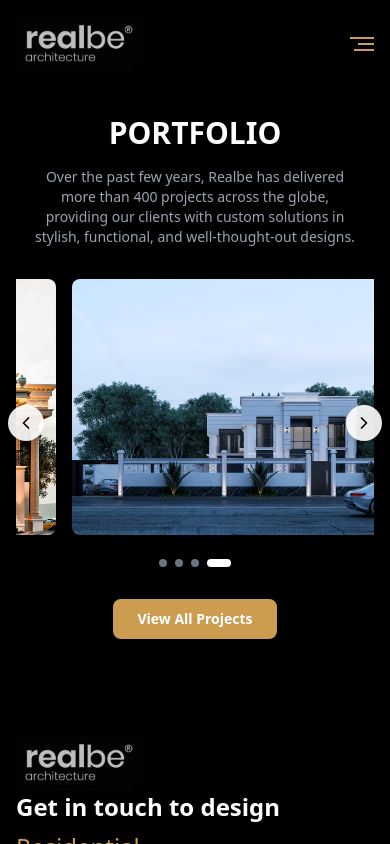
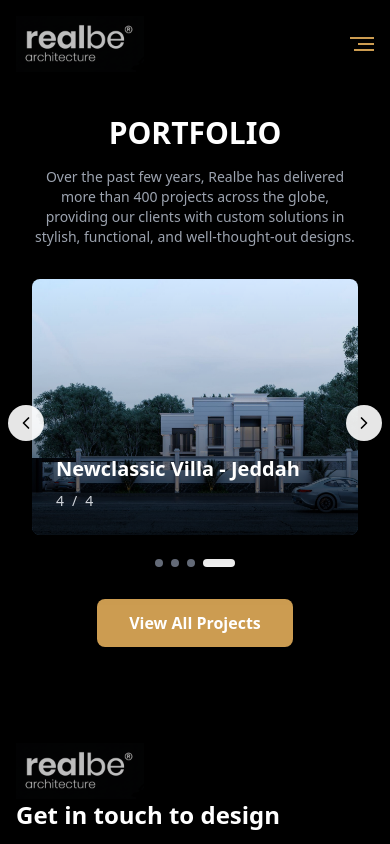
Before and after one commit to asmaylmr117/Realbe-company, a React (Vite) app: page / in a window 390 px wide. Both pictures are taken after a click on the button 26 px from the left and 8415 px from the top of the page. Shown: the part 7993-8837 px from the top of the page. Built offline with nearby package versions, Linux system fonts and the light colour scheme.

Commit message:
finalيارب

```diff
--- a/src/components/Portfolio.jsx
+++ b/src/components/Portfolio.jsx
@@ -4,6 +4,9 @@ import { ChevronLeft, ChevronRight } from 'lucide-react';
 const Portfolio = () => {
   const [currentIndex, setCurrentIndex] = useState(0);
   const [slidesToShow, setSlidesToShow] = useState(4);
+  const [touchStart, setTouchStart] = useState(0);
+  const [touchEnd, setTouchEnd] = useState(0);
+  const [isMobile, setIsMobile] = useState(false);
 
   const projects = [
     { id: 1, title: 'Luxury classic pool', image: './IMG/projects/5new.jpg' },
@@ -16,13 +19,17 @@ const Portfolio = () => {
   useEffect(() => {
     const handleResize = () => {
       if (window.innerWidth < 640) {
-        setSlidesToShow(1); // Mobile
+        setSlidesToShow(1);
+        setIsMobile(true);
       } else if (window.innerWidth < 1024) {
-        setSlidesToShow(2); // Tablet
+        setSlidesToShow(2);
+        setIsMobile(false);
       } else if (window.innerWidth < 1280) {
-        setSlidesToShow(3); // Small Desktop
+        setSlidesToShow(3);
+        setIsMobile(false);
       } else {
-        setSlidesToShow(4); // Large Desktop
+        setSlidesToShow(4);
+        setIsMobile(false);
       }
     };
 
@@ -34,11 +41,46 @@ const Portfolio = () => {
   const maxIndex = Math.max(0, projects.length - slidesToShow);
 
   const handlePrev = () => {
+    if (isMobile) {
+      setCurrentIndex((prev) => (prev === 0 ? projects.length - 1 : prev - 1));
+    } else {
       setCurrentIndex((prev) => (prev === 0 ? maxIndex : prev - 1));
+    }
   };
 
   const handleNext = () => {
+    if (isMobile) {
+      setCurrentIndex((prev) => (prev >= projects.length - 1 ? 0 : prev + 1));
+    } else {
       setCurrentIndex((prev) => (prev >= maxIndex ? 0 : prev + 1));
+    }
+  };
+
+  // Touch handlers for swipe
+  const handleTouchStart = (e) => {
+    setTouchStart(e.targetTouches[0].clientX);
+  };
+
+  const handleTouchMove = (e) => {
+    setTouchEnd(e.targetTouches[0].clientX);
+  };
+
+  const handleTouchEnd = () => {
+    if (!touchStart || !touchEnd) return;
+
+    const distance = touchStart - touchEnd;
+    const minSwipeDistance = 50;
+
+    if (distance > minSwipeDistance) {
+      handleNext();
+    }
+
+    if (distance < -minSwipeDistance) {
+      handlePrev();
+    }
+
+    setTouchStart(0);
+    setTouchEnd(0);
   };
 
   return (
@@ -53,30 +95,104 @@ const Portfolio = () => {
       </div>
 
       {/* Slider Container */}
+      {isMobile ? (
+        // Mobile: Single Card View
+        <div className="max-w-4xl mx-auto mb-8 sm:mb-12 relative">
+          {/* Navigation Arrows */}
+          <button
+            onClick={handlePrev}
+            className="absolute left-0 top-1/2 -translate-y-1/2 z-20 bg-white/90 hover:bg-white text-black p-2 rounded-full shadow-lg transition-all duration-300 -ml-2"
+            aria-label="Previous"
+          >
+            <ChevronLeft className="w-5 h-5" />
+          </button>
+
+          <button
+            onClick={handleNext}
+            className="absolute right-0 top-1/2 -translate-y-1/2 z-20 bg-white/90 hover:bg-white text-black p-2 rounded-full shadow-lg transition-all duration-300 -mr-2"
+            aria-label="Next"
+          >
+            <ChevronRight className="w-5 h-5" />
+          </button>
+
+          {/* Card */}
+          <div
+            className="relative overflow-hidden rounded-lg shadow-2xl mx-4 select-none"
+            onTouchStart={handleTouchStart}
+            onTouchMove={handleTouchMove}
+            onTouchEnd={handleTouchEnd}
+          >
+            <div className="relative h-64">
+              {/* Image with fade animation */}
+              <img
+                key={projects[currentIndex].id}
+                src={projects[currentIndex].image}
+                alt={projects[currentIndex].title}
+                className="w-full h-full object-cover animate-fadeIn"
+                draggable="false"
+              />
+
+              {/* Gradient Overlay */}
+              <div className="absolute inset-0 bg-gradient-to-t from-black/80 via-black/20 to-transparent"></div>
+
+              {/* Content */}
+              <div
+                key={`title-${projects[currentIndex].id}`}
+                className="absolute bottom-0 left-0 right-0 p-6 animate-slideUp"
+              >
+                <h3 className="text-white text-xl font-bold mb-2">
+                  {projects[currentIndex].title}
+                </h3>
+                <div className="flex items-center gap-2 text-gray-300 text-sm">
+                  <span>{currentIndex + 1}</span>
+                  <span>/</span>
+                  <span>{projects.length}</span>
+                </div>
+              </div>
+            </div>
+          </div>
+
+          {/* Dots Indicator */}
+          <div className="flex justify-center gap-2 mt-6">
+            {projects.map((_, index) => (
+              <button
+                key={index}
+                onClick={() => setCurrentIndex(index)}
+                className={`h-2 rounded-full transition-all duration-300 ${
+                  currentIndex === index ? 'bg-white w-8' : 'bg-gray-500 w-2'
+                }`}
+                aria-label={`Go to slide ${index + 1}`}
+              />
+            ))}
+          </div>
+        </div>
+      ) : (
+        // Desktop & Tablet: Multiple Cards View
         <div className="max-w-7xl mx-auto mb-8 sm:mb-12 relative">
           {/* Navigation Arrows */}
           <button
             onClick={handlePrev}
-          className="absolute left-0 top-1/2 -translate-y-1/2 z-10 bg-white/90 hover:bg-white text-black p-2 sm:p-3 rounded-full shadow-lg transition-all duration-300 -ml-2 sm:-ml-4 lg:-ml-6"
+            className="absolute left-0 top-1/2 -translate-y-1/2 z-10 bg-white/90 hover:bg-white text-black p-3 rounded-full shadow-lg transition-all duration-300 -ml-4 lg:-ml-6"
             aria-label="Previous"
           >
-          <ChevronLeft className="w-5 h-5 sm:w-6 sm:h-6" />
+            <ChevronLeft className="w-6 h-6" />
           </button>
 
           <button
             onClick={handleNext}
-          className="absolute right-0 top-1/2 -translate-y-1/2 z-10 bg-white/90 hover:bg-white text-black p-2 sm:p-3 rounded-full shadow-lg transition-all duration-300 -mr-2 sm:-mr-4 lg:-mr-6"
+            className="absolute right-0 top-1/2 -translate-y-1/2 z-10 bg-white/90 hover:bg-white text-black p-3 rounded-full shadow-lg transition-all duration-300 -mr-4 lg:-mr-6"
             aria-label="Next"
           >
-          <ChevronRight className="w-5 h-5 sm:w-6 sm:h-6" />
+            <ChevronRight className="w-6 h-6" />
           </button>
 
           {/* Slider Overflow Container */}
-        <div className="overflow-hidden px-2 sm:px-4 lg:px-8">
+          <div className="overflow-hidden px-4 lg:px-8">
             <div
-            className="flex gap-4 sm:gap-6 transition-transform duration-500 ease-in-out"
+              className="flex gap-6 transition-all duration-700 ease-out"
               style={{
-              transform: `translateX(-${currentIndex * (100 / slidesToShow)}%)`
+                transform: `translateX(-${currentIndex * (100 / slidesToShow)}%)`,
+                transitionTimingFunction: 'cubic-bezier(0.4, 0, 0.2, 1)'
               }}
             >
               {projects.map((project) => (
@@ -91,15 +207,15 @@ const Portfolio = () => {
                   <img
                     src={project.image}
                     alt={project.title}
-                  className="w-full h-64 sm:h-72 lg:h-80 xl:h-96 object-cover transition-transform duration-300 group-hover:scale-110"
+                    className="w-full h-72 lg:h-80 xl:h-96 object-cover transition-all duration-500 group-hover:scale-110 group-hover:brightness-75"
                   />
 
                   {/* Overlay */}
                   <div className="absolute inset-0 bg-black bg-opacity-0 group-hover:bg-opacity-60 transition-all duration-300"></div>
 
                   {/* Content */}
-                <div className="absolute bottom-0 left-0 right-0 p-4 sm:p-6 opacity-0 group-hover:opacity-100 transition-opacity duration-300">
-                  <h3 className="text-white text-base sm:text-lg lg:text-xl font-semibold">
+                  <div className="absolute bottom-0 left-0 right-0 p-6 opacity-0 group-hover:opacity-100 transition-opacity duration-300">
+                    <h3 className="text-white text-lg lg:text-xl font-semibold">
                       {project.title}
                     </h3>
                   </div>
@@ -114,21 +230,54 @@ const Portfolio = () => {
               <button
                 key={index}
                 onClick={() => setCurrentIndex(index)}
-              className={`w-2 h-2 sm:w-3 sm:h-3 rounded-full transition-all duration-300 ${
-                currentIndex === index ? 'bg-white w-6 sm:w-8' : 'bg-gray-500'
+                className={`w-3 h-3 rounded-full transition-all duration-300 ${
+                  currentIndex === index ? 'bg-white w-8' : 'bg-gray-500'
                 }`}
                 aria-label={`Go to slide ${index + 1}`}
               />
             ))}
           </div>
         </div>
+      )}
 
       {/* View All Button */}
       <div className="text-center">
-        <button className="bg-gold text-white px-6 sm:px-8 py-2.5 sm:py-3 rounded-lg hover:bg-gray-200 transition-colors duration-300 font-semibold text-sm sm:text-base">
+        <button className="bg-gold text-white px-8 py-3 rounded-lg hover:bg-gray-200 transition-colors duration-300 font-semibold">
           View All Projects
         </button>
       </div>
+
+      <style jsx>{`
+        @keyframes fadeIn {
+          from {
+            opacity: 0;
+            transform: scale(1.1);
+          }
+          to {
+            opacity: 1;
+            transform: scale(1);
+          }
+        }
+
+        @keyframes slideUp {
+          from {
+            opacity: 0;
+            transform: translateY(20px);
+          }
+          to {
+            opacity: 1;
+            transform: translateY(0);
+          }
+        }
+
+        .animate-fadeIn {
+          animation: fadeIn 0.6s ease-out;
+        }
+
+        .animate-slideUp {
+          animation: slideUp 0.5s ease-out 0.2s backwards;
+        }
+      `}</style>
     </div>
   );
 };
```
Lines whose indentation alone changed are shown as unchanged.
